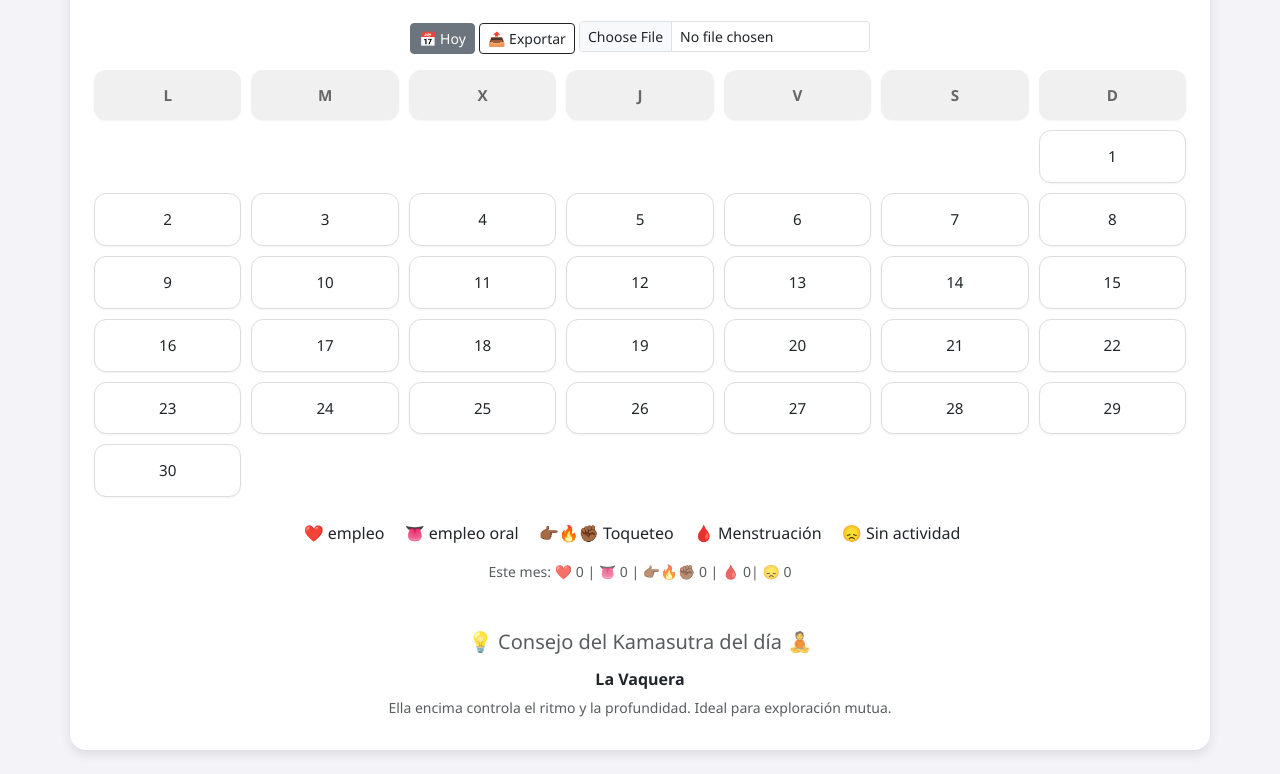
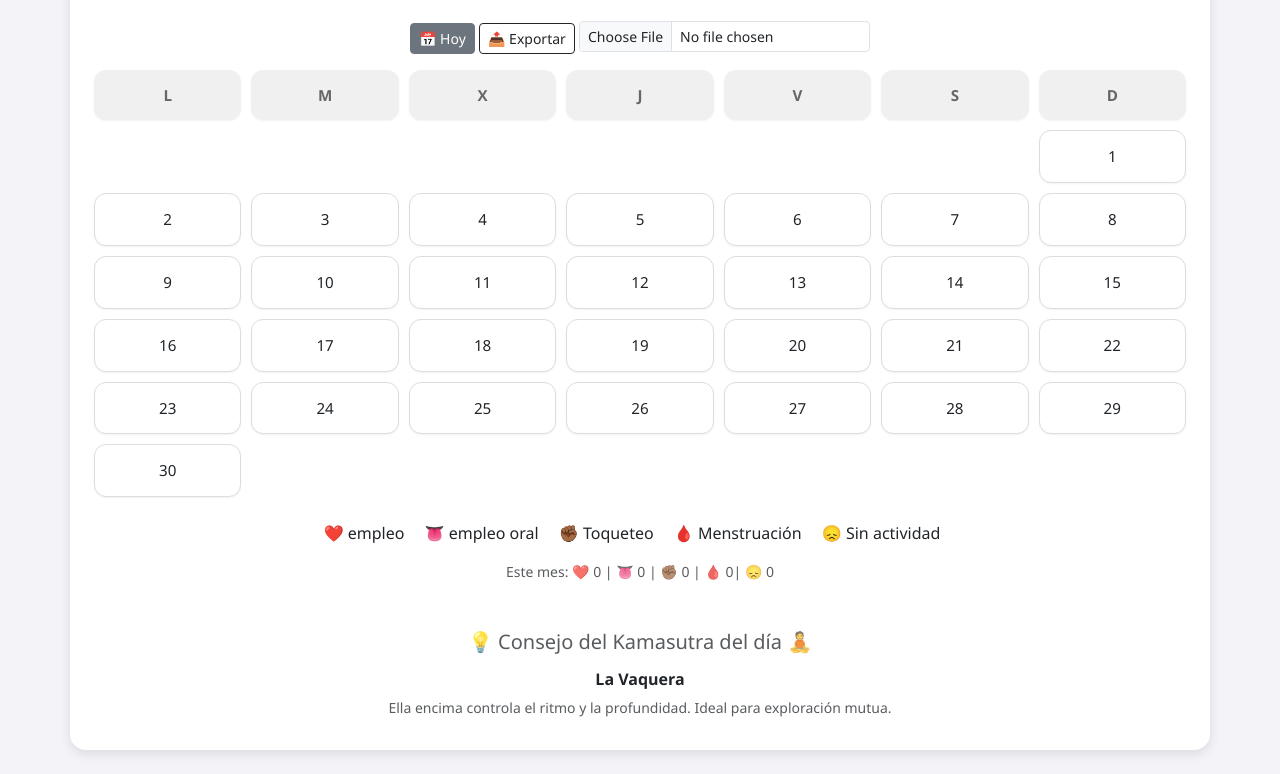
Before and after one commit to JODAHIR/sexlove, a plain HTML site: page index.html in a window 1280 px wide. Shown: the part 144-918 px from the top of the page. Drawn offline with nearby package versions, Linux system fonts and the light colour scheme.

Commit message:
Update index.html

```diff
--- a/index.html
+++ b/index.html
@@ -82,7 +82,7 @@
       box-shadow: 0 0 6px rgba(255, 136, 0, 0.4);
     }
     .marked-touch::after {
-      content: "👉🏾🔥✊🏾";
+      content: "✊🏾";
       position: absolute;
       top: 6px;
       right: 8px;
@@ -152,7 +152,7 @@
     <div class="mt-4 text-center">
       <span class="me-3"><strong>❤️</strong> empleo</span>
       <span class="me-3"><strong>👅</strong> empleo oral</span>
-      <span class="me-3"><strong>👉🏾🔥✊🏾</strong> Toqueteo</span>
+      <span class="me-3"><strong>✊🏾</strong> Toqueteo</span>
       <span class="me-3"><strong>🩸</strong> Menstruación</span>
       <span class="me-3"><strong>😞</strong> Sin actividad</span>
     </div>
@@ -294,7 +294,7 @@
       });
 
       document.getElementById("resumenMensual").textContent =
-        `Este mes: ❤️ ${sex} | 👅 ${oral} | 👉🏾🔥✊🏾 ${touch} | 🩸 ${menstrual}| 😞 ${none}`;
+        `Este mes: ❤️ ${sex} | 👅 ${oral} | ✊🏾 ${touch} | 🩸 ${menstrual}| 😞 ${none}`;
     }
 
     function exportarHistorial() {
```
